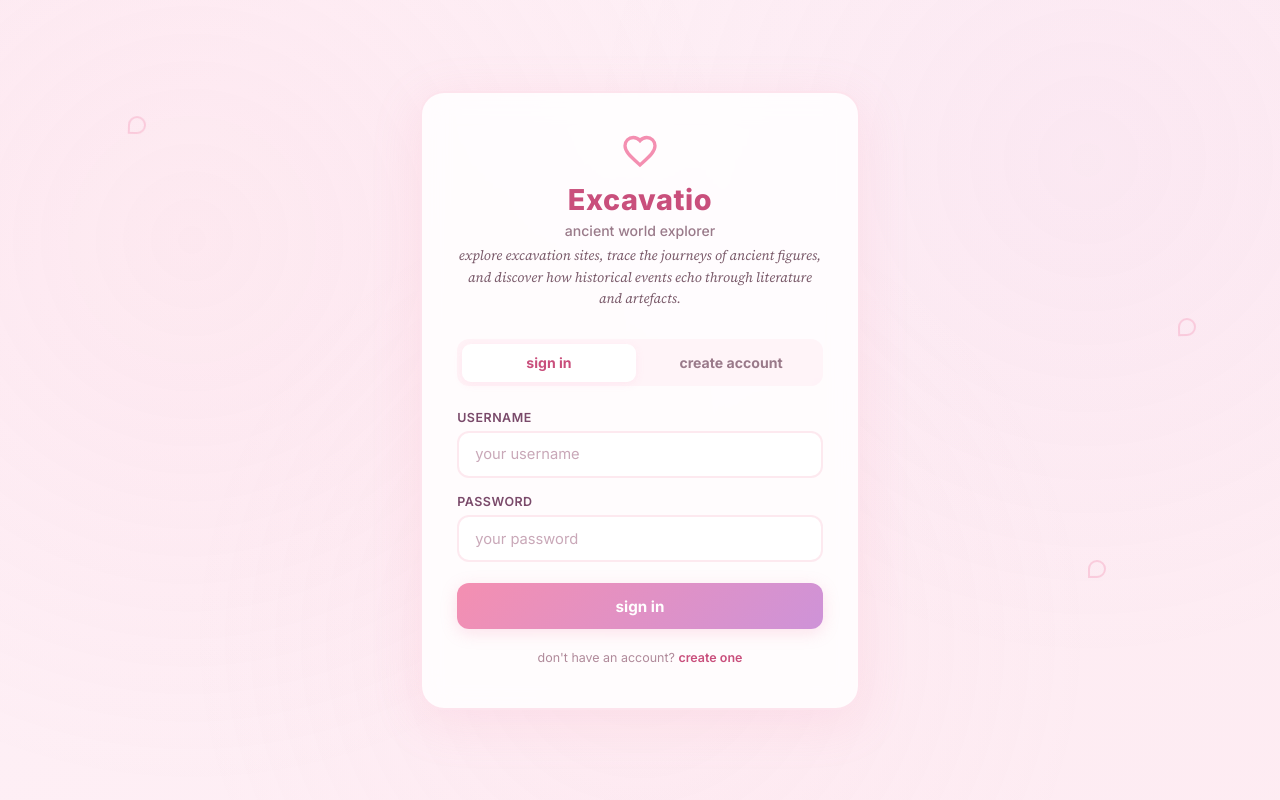
After one commit to hanaB149/excavatio, a Flask app: page /welcome in a window 1280 px wide. The commit adds this page. Run offline with Flask 3, Linux system fonts and the light colour scheme.

Commit message:
Add welcome page with login/signup and permanent user accounts (hashed passwords via SQLAlchemy)

```diff
--- a/app.py
+++ b/app.py
@@ -3,20 +3,51 @@ import json
 import re
 import html
 import logging
+from functools import wraps
 
 logging.basicConfig(level=logging.INFO)
 logger = logging.getLogger(__name__)
 
 import requests
 from flask import (
-    Flask, render_template, request, jsonify
+    Flask, render_template, request, jsonify, redirect, url_for, session
 )
+from werkzeug.security import generate_password_hash, check_password_hash
+from flask_sqlalchemy import SQLAlchemy
 from dotenv import load_dotenv
 
 load_dotenv()
 
 app = Flask(__name__)
 app.secret_key = os.environ.get("SECRET_KEY", "dev-secret-key-change-in-prod")
+
+database_url = os.environ.get("DATABASE_URL", "")
+if database_url:
+    app.config["SQLALCHEMY_DATABASE_URI"] = database_url
+else:
+    app.config["SQLALCHEMY_DATABASE_URI"] = "sqlite:///excavatio.db"
+app.config["SQLALCHEMY_TRACK_MODIFICATIONS"] = False
+
+db = SQLAlchemy(app)
+
+
+class User(db.Model):
+    __tablename__ = "users"
+    id = db.Column(db.Integer, primary_key=True)
+    username = db.Column(db.String(80), unique=True, nullable=False)
+    email = db.Column(db.String(120), unique=True, nullable=False)
+    password_hash = db.Column(db.Text, nullable=False)
+    created_at = db.Column(db.DateTime, server_default=db.func.now())
+
+    def set_password(self, password):
+        self.password_hash = generate_password_hash(password)
+
+    def check_password(self, password):
+        return check_password_hash(self.password_hash, password)
+
+
+with app.app_context():
+    db.create_all()
 
 EXCAVATIONS = [
     {"id": "pompeii", "title": "Pompeii", "lat": 40.7497, "lng": 14.4856, "description": "Roman city buried by Vesuvius in 79 CE. Excavations since 1748.", "period": "Roman (79 CE)", "startYear": 1748, "endYear": None, "ongoing": True, "featureTypes": ["city", "roman", "volcanic"], "era": "ancient"},
@@ -1062,10 +1093,82 @@ def find_text_match(input_text):
     return best
 
 # ---------------------------------------------------------------------------
+# AUTHENTICATION
+# ---------------------------------------------------------------------------
+
+def login_required(f):
+    @wraps(f)
+    def decorated(*args, **kwargs):
+        if "user_id" not in session:
+            return redirect(url_for("welcome"))
+        return f(*args, **kwargs)
+    return decorated
+
+
+@app.route("/welcome")
+def welcome():
+    if "user_id" in session:
+        return redirect(url_for("index"))
+    return render_template("welcome.html")
+
+
+@app.route("/signup", methods=["POST"])
+def signup():
+    username = request.form.get("username", "").strip()
+    email = request.form.get("email", "").strip()
+    password = request.form.get("password", "")
+
+    if not username or not email or not password:
+        return render_template("welcome.html", mode="signup", error="All fields are required.", username=username, email=email)
+    if len(username) < 3:
+        return render_template("welcome.html", mode="signup", error="Username must be at least 3 characters.", username=username, email=email)
+    if len(password) < 6:
+        return render_template("welcome.html", mode="signup", error="Password must be at least 6 characters.", username=username, email=email)
+
+    if User.query.filter_by(username=username).first():
+        return render_template("welcome.html", mode="signup", error="That username is already taken.", email=email)
+    if User.query.filter_by(email=email).first():
+        return render_template("welcome.html", mode="signup", error="An account with that email already exists.", username=username)
+
+    user = User(username=username, email=email)
+    user.set_password(password)
+    db.session.add(user)
+    db.session.commit()
+
+    session["user_id"] = user.id
+    session["username"] = user.username
+    return redirect(url_for("index"))
+
+
+@app.route("/login", methods=["POST"])
+def login():
+    username = request.form.get("username", "").strip()
+    password = request.form.get("password", "")
+
+    if not username or not password:
+        return render_template("welcome.html", mode="login", error="Please enter your username and password.")
+
+    user = User.query.filter_by(username=username).first()
+    if not user or not user.check_password(password):
+        return render_template("welcome.html", mode="login", error="Invalid username or password.")
+
+    session["user_id"] = user.id
+    session["username"] = user.username
+    return redirect(url_for("index"))
+
+
+@app.route("/logout")
+def logout():
+    session.clear()
+    return redirect(url_for("welcome"))
+
+
+# ---------------------------------------------------------------------------
 # ROUTES
 # ---------------------------------------------------------------------------
 
 @app.route("/")
+@login_required
 def index():
     return render_template("index.html")
 
@@ -1116,6 +1219,7 @@ def query_ai(passage, api_key):
     return data
 
 @app.route("/api/excavations")
+@login_required
 def api_excavations():
     era = request.args.get("era", "")
     status = request.args.get("status", "")
@@ -1133,6 +1237,7 @@ def api_excavations():
     })
 
 @app.route("/api/journeys")
+@login_required
 def api_journeys():
     journey_id = request.args.get("id", "")
     if journey_id and journey_id in JOURNEYS:
@@ -1140,6 +1245,7 @@ def api_journeys():
     return jsonify(list(JOURNEYS.values()))
 
 @app.route("/api/sources")
+@login_required
 def api_sources():
     event_id = request.args.get("id", "")
     if event_id and event_id in EVENTS:
@@ -1198,6 +1304,7 @@ def query_ai_event_search(query, api_key):
     return [m for m in data if m.get("id") in valid_ids]
 
 @app.route("/api/search-events", methods=["POST"])
+@login_required
 def api_search_events():
     data = request.get_json()
     if not data:
@@ -1217,6 +1324,7 @@ def api_search_events():
     return jsonify({"matches": [], "source": "fallback", "message": "AI search unavailable"})
 
 @app.route("/api/identify", methods=["POST"])
+@login_required
 def api_identify():
     data = request.get_json()
     if not data:
--- /dev/null
+++ b/templates/welcome.html
@@ -0,0 +1,313 @@
+<!DOCTYPE html>
+<html lang="en">
+<head>
+  <meta charset="UTF-8">
+  <meta name="viewport" content="width=device-width, initial-scale=1.0">
+  <title>Excavatio — Welcome</title>
+  <link rel="preconnect" href="https://fonts.googleapis.com">
+  <link href="https://fonts.googleapis.com/css2?family=Inter:wght@400;500;600;700;800&display=swap" rel="stylesheet">
+  <link href="https://fonts.googleapis.com/css2?family=Source+Serif+4:ital@0;1&display=swap" rel="stylesheet">
+  <style>
+    @keyframes floatOuter {
+      0%, 100% { transform: translateY(0) rotate(0deg); }
+      25% { transform: translateY(-4px) rotate(2deg); }
+      75% { transform: translateY(-2px) rotate(-1deg); }
+    }
+    @keyframes heartbeat {
+      0%, 100% { transform: scale(1); }
+      15% { transform: scale(1.15); }
+      30% { transform: scale(1); }
+      45% { transform: scale(1.08); }
+      60% { transform: scale(1); }
+    }
+    @keyframes shimmerPastel {
+      0% { background-position: 0% 50%; }
+      50% { background-position: 100% 50%; }
+      100% { background-position: 0% 50%; }
+    }
+    @keyframes fadeSlideUp {
+      from { opacity: 0; transform: translateY(24px) scale(0.97); }
+      to { opacity: 1; transform: translateY(0) scale(1); }
+    }
+    @keyframes breathePink {
+      0%, 100% { box-shadow: 0 0 20px rgba(244, 143, 177, 0.15); }
+      50% { box-shadow: 0 0 50px rgba(244, 143, 177, 0.3); }
+    }
+
+    * { margin: 0; padding: 0; box-sizing: border-box; }
+
+    body {
+      font-family: 'Inter', sans-serif;
+      background: linear-gradient(135deg, #fef6f8 0%, #fce4ec 30%, #fef0f6 60%, #fde8ef 100%);
+      background-size: 400% 400%;
+      animation: shimmerPastel 12s ease infinite;
+      color: #5c3349;
+      min-height: 100vh;
+      display: flex;
+      align-items: center;
+      justify-content: center;
+      padding: 2rem;
+    }
+
+    body::before {
+      content: '';
+      position: fixed;
+      top: 0; left: 0; right: 0; bottom: 0;
+      background-image:
+        radial-gradient(circle at 15% 30%, rgba(244,143,177,0.08) 0%, transparent 45%),
+        radial-gradient(circle at 85% 20%, rgba(206,147,216,0.06) 0%, transparent 40%),
+        radial-gradient(circle at 50% 80%, rgba(248,187,208,0.07) 0%, transparent 50%);
+      pointer-events: none;
+      z-index: 0;
+    }
+
+    .floating-heart {
+      position: fixed;
+      pointer-events: none;
+      z-index: 0;
+      width: 18px;
+      height: 18px;
+      border: 2px solid rgba(244,143,177,0.35);
+      border-radius: 50% 50% 50% 0;
+      transform: rotate(-45deg);
+      animation: floatOuter 5s ease-in-out infinite;
+    }
+
+    .welcome-card {
+      position: relative;
+      z-index: 1;
+      max-width: 440px;
+      width: 100%;
+      background: rgba(255,255,255,0.85);
+      backdrop-filter: blur(14px);
+      border-radius: 24px;
+      border: 2px solid rgba(244, 143, 177, 0.22);
+      box-shadow: 0 12px 50px rgba(244, 143, 177, 0.15);
+      padding: 2.5rem 2.2rem;
+      animation: fadeSlideUp 0.5s ease;
+    }
+
+    .welcome-card .heart-icon {
+      display: flex;
+      justify-content: center;
+      margin-bottom: 0.8rem;
+      animation: heartbeat 2.5s ease-in-out infinite;
+    }
+    .welcome-card .heart-icon svg {
+      width: 36px;
+      height: 36px;
+      fill: none;
+      stroke: #f48fb1;
+      stroke-width: 2.2;
+    }
+
+    .welcome-card h1 {
+      font-size: 1.8rem;
+      font-weight: 800;
+      text-align: center;
+      color: #c94f7c;
+      letter-spacing: 0.02em;
+      margin-bottom: 0.3rem;
+    }
+    .welcome-card .tagline {
+      text-align: center;
+      font-size: 0.88rem;
+      color: #9a7a8a;
+      margin-bottom: 0.4rem;
+      font-weight: 500;
+    }
+    .welcome-card .desc {
+      text-align: center;
+      font-size: 0.85rem;
+      color: #7a5a6a;
+      line-height: 1.6;
+      margin-bottom: 1.8rem;
+      font-family: 'Source Serif 4', serif;
+      font-style: italic;
+    }
+
+    .tabs {
+      display: flex;
+      gap: 0.5rem;
+      margin-bottom: 1.5rem;
+      background: rgba(244,143,177,0.08);
+      border-radius: 12px;
+      padding: 0.3rem;
+    }
+    .tabs button {
+      flex: 1;
+      padding: 0.65rem;
+      border: none;
+      background: transparent;
+      font-size: 0.88rem;
+      font-weight: 700;
+      cursor: pointer;
+      color: #9a7a8a;
+      border-radius: 9px;
+      transition: all 0.25s ease;
+      font-family: inherit;
+    }
+    .tabs button.active {
+      background: white;
+      color: #c94f7c;
+      box-shadow: 0 2px 8px rgba(244,143,177,0.12);
+    }
+
+    .form-panel { display: none; }
+    .form-panel.active { display: block; animation: fadeSlideUp 0.3s ease; }
+
+    .field {
+      margin-bottom: 1rem;
+    }
+    .field label {
+      display: block;
+      font-size: 0.78rem;
+      font-weight: 600;
+      color: #7a4a6a;
+      margin-bottom: 0.35rem;
+      text-transform: uppercase;
+      letter-spacing: 0.04em;
+    }
+    .field input {
+      width: 100%;
+      padding: 0.8rem 1rem;
+      border: 2px solid rgba(244, 143, 177, 0.2);
+      border-radius: 12px;
+      font-size: 0.92rem;
+      font-family: 'Inter', sans-serif;
+      font-weight: 500;
+      color: #4a2c3a;
+      background: rgba(255,255,255,0.8);
+      transition: all 0.25s ease;
+    }
+    .field input::placeholder { color: #c9a8b8; font-weight: 400; }
+    .field input:focus {
+      outline: none;
+      border-color: #f48fb1;
+      background: white;
+      box-shadow: 0 0 0 4px rgba(244, 143, 177, 0.1);
+    }
+
+    .submit-btn {
+      width: 100%;
+      padding: 0.85rem;
+      border: none;
+      border-radius: 12px;
+      background: linear-gradient(135deg, #f48fb1, #ce93d8);
+      color: white;
+      font-size: 0.95rem;
+      font-weight: 700;
+      cursor: pointer;
+      font-family: inherit;
+      transition: all 0.25s ease;
+      margin-top: 0.3rem;
+      box-shadow: 0 4px 16px rgba(244,143,177,0.25);
+    }
+    .submit-btn:hover {
+      transform: translateY(-1px);
+      box-shadow: 0 6px 22px rgba(244,143,177,0.35);
+    }
+    .submit-btn:active { transform: translateY(0); }
+
+    .error-msg {
+      background: rgba(229, 115, 115, 0.1);
+      border: 1px solid rgba(229, 115, 115, 0.3);
+      border-radius: 10px;
+      padding: 0.6rem 0.9rem;
+      font-size: 0.82rem;
+      color: #c62828;
+      margin-bottom: 1rem;
+      line-height: 1.5;
+    }
+
+    .form-hint {
+      text-align: center;
+      font-size: 0.78rem;
+      color: #b08a9a;
+      margin-top: 1.2rem;
+      line-height: 1.5;
+    }
+    .form-hint a {
+      color: #c94f7c;
+      font-weight: 600;
+      text-decoration: none;
+      cursor: pointer;
+    }
+    .form-hint a:hover { text-decoration: underline; }
+
+    @media (max-width: 480px) {
+      .welcome-card { padding: 2rem 1.5rem; border-radius: 18px; }
+      .welcome-card h1 { font-size: 1.5rem; }
+    }
+  </style>
+</head>
+<body>
+
+<div class="floating-heart" style="top: 15%; left: 10%;"></div>
+<div class="floating-heart" style="top: 70%; left: 85%; animation-delay: 1.5s;"></div>
+<div class="floating-heart" style="top: 40%; left: 92%; animation-delay: 3s;"></div>
+
+<div class="welcome-card">
+  <div class="heart-icon">
+    <svg viewBox="0 0 24 24">
+      <path d="M12 21.35l-1.45-1.32C5.4 15.36 2 12.28 2 8.5 2 5.42 4.42 3 7.5 3c1.74 0 3.41.81 4.5 2.09C13.09 3.81 14.76 3 16.5 3 19.58 3 22 5.42 22 8.5c0 3.78-3.4 6.86-8.55 11.54L12 21.35z"/>
+    </svg>
+  </div>
+  <h1>Excavatio</h1>
+  <div class="tagline">ancient world explorer</div>
+  <p class="desc">explore excavation sites, trace the journeys of ancient figures, and discover how historical events echo through literature and artefacts.</p>
+
+  {% if error %}
+  <div class="error-msg">{{ error }}</div>
+  {% endif %}
+
+  <div class="tabs">
+    <button id="tab-login" class="{{ 'active' if mode != 'signup' else '' }}" onclick="switchTab('login')">sign in</button>
+    <button id="tab-signup" class="{{ 'active' if mode == 'signup' else '' }}" onclick="switchTab('signup')">create account</button>
+  </div>
+
+  <div id="panel-login" class="form-panel {{ 'active' if mode != 'signup' else '' }}">
+    <form method="POST" action="/login">
+      <div class="field">
+        <label>username</label>
+        <input type="text" name="username" placeholder="your username" autocomplete="username" required>
+      </div>
+      <div class="field">
+        <label>password</label>
+        <input type="password" name="password" placeholder="your password" autocomplete="current-password" required>
+      </div>
+      <button type="submit" class="submit-btn">sign in</button>
+    </form>
+    <p class="form-hint">don't have an account? <a onclick="switchTab('signup')">create one</a></p>
+  </div>
+
+  <div id="panel-signup" class="form-panel {{ 'active' if mode == 'signup' else '' }}">
+    <form method="POST" action="/signup">
+      <div class="field">
+        <label>username</label>
+        <input type="text" name="username" placeholder="choose a username (min 3 chars)" autocomplete="username" value="{{ username or '' }}" required>
+      </div>
+      <div class="field">
+        <label>email</label>
+        <input type="email" name="email" placeholder="your email" autocomplete="email" value="{{ email or '' }}" required>
+      </div>
+      <div class="field">
+        <label>password</label>
+        <input type="password" name="password" placeholder="choose a password (min 6 chars)" autocomplete="new-password" required>
+      </div>
+      <button type="submit" class="submit-btn">create account</button>
+    </form>
+    <p class="form-hint">already have an account? <a onclick="switchTab('login')">sign in</a></p>
+  </div>
+</div>
+
+<script>
+  function switchTab(tab) {
+    document.getElementById('tab-login').classList.toggle('active', tab === 'login');
+    document.getElementById('tab-signup').classList.toggle('active', tab === 'signup');
+    document.getElementById('panel-login').classList.toggle('active', tab === 'login');
+    document.getElementById('panel-signup').classList.toggle('active', tab === 'signup');
+  }
+</script>
+</body>
+</html>
```
Also changed, not shown: templates/index.html (+31 -1 lines), 1 other file.
